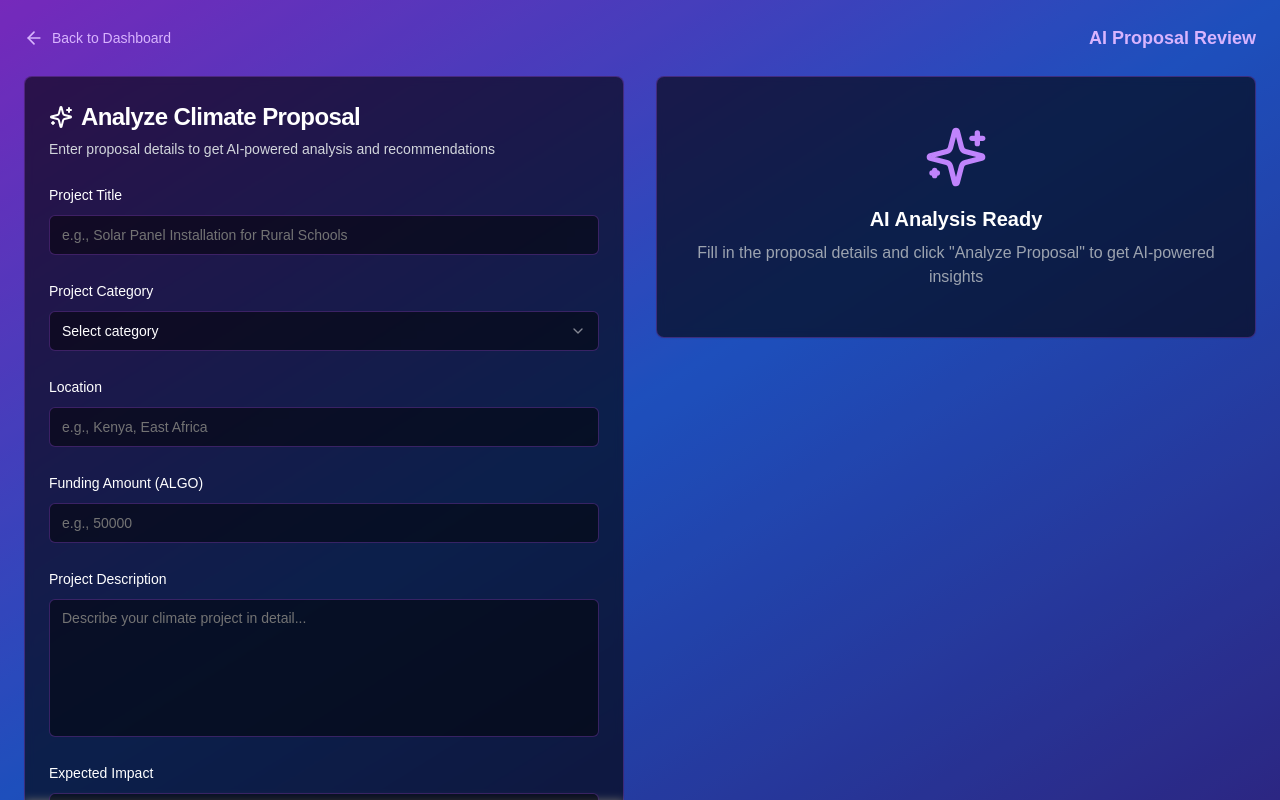
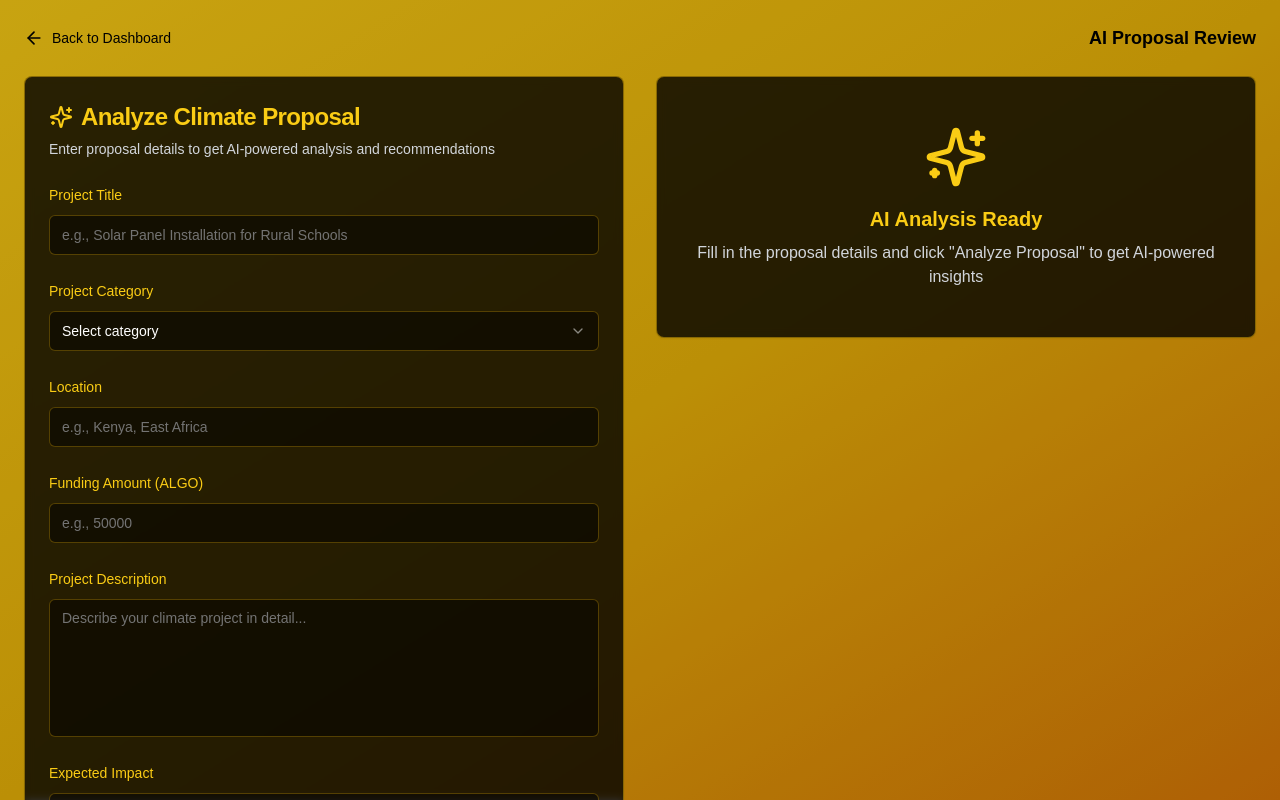
Before and after one commit to lhcee3/AI-G-DAO, a Next.js app in the folder frontend/: page /proposal-review in a window 1280 px wide. Shown: the top 800 px of the page. Built offline with nearby package versions, Linux system fonts and the light colour scheme; what @algorandfoundation/algokit-utils, algosdk would draw is missing.

Commit message:
Proposal Review UI CHanges

```diff
--- a/frontend/app/proposal-review/page.tsx
+++ b/frontend/app/proposal-review/page.tsx
@@ -46,28 +46,28 @@ export default function ProposalReviewPage() {
   }
 
   return (
-    <div className="relative flex flex-col min-h-[100dvh] text-white overflow-hidden">
-      {/* Purple/Blue Gradient Background */}
+    <div className="relative flex flex-col min-h-[100dvh] text-black overflow-hidden">
+      {/* Yellow/Black Gradient Background */}
       <div className="fixed inset-0 z-0">
-        <div className="absolute inset-0 bg-gradient-to-br from-purple-600 via-blue-600 to-indigo-800"></div>
+        <div className="absolute inset-0 bg-gradient-to-br from-yellow-400 via-yellow-500 to-amber-600"></div>
         <div className="absolute inset-0 bg-black/20"></div>
       </div>
 
       {/* Header */}
       <header className="relative z-10 flex items-center justify-between p-6">
-        <Link href="/dashboard" className="flex items-center gap-2 text-purple-300 hover:text-purple-200 transition-colors">
+        <Link href="/dashboard" className="flex items-center gap-2 text-black hover:text-gray-800 transition-colors">
           <ArrowLeftIcon className="w-5 h-5" />
           <span className="text-sm font-medium">Back to Dashboard</span>
         </Link>
-        <div className="text-purple-300 font-bold text-lg">AI Proposal Review</div>
+        <div className="text-black font-bold text-lg">AI Proposal Review</div>
       </header>
 
       <main className="relative z-10 flex-1 flex flex-col lg:flex-row gap-8 px-6 pb-6">
         {/* Proposal Input Form */}
         <div className="flex-1 max-w-2xl">
-          <Card className="bg-black/60 border-purple-500/30 backdrop-blur-sm">
+          <Card className="bg-black/80 border-yellow-500/50 backdrop-blur-sm">
             <CardHeader>
-              <CardTitle className="text-2xl text-white flex items-center gap-2">
+              <CardTitle className="text-2xl text-yellow-400 flex items-center gap-2">
                 <SparklesIcon className="w-6 h-6" />
                 Analyze Climate Proposal
               </CardTitle>
@@ -79,21 +79,21 @@ export default function ProposalReviewPage() {
             <CardContent className="space-y-6">
               {/* Project Title */}
               <div className="space-y-2">
-                <Label htmlFor="title" className="text-white">Project Title</Label>
+                <Label htmlFor="title" className="text-yellow-400">Project Title</Label>
                 <Input
                   id="title"
                   value={formData.projectTitle}
                   onChange={(e) => handleInputChange("projectTitle", e.target.value)}
                   placeholder="e.g., Solar Panel Installation for Rural Schools"
-                  className="bg-black/50 border-purple-500/30 text-white placeholder-gray-400"
+                  className="bg-black/50 border-yellow-500/30 text-white placeholder-gray-400"
                 />
               </div>
 
               {/* Category */}
               <div className="space-y-2">
-                <Label htmlFor="category" className="text-white">Project Category</Label>
+                <Label htmlFor="category" className="text-yellow-400">Project Category</Label>
                 <Select value={formData.category} onValueChange={(value) => handleInputChange("category", value)}>
-                  <SelectTrigger className="bg-black/50 border-purple-500/30 text-white">
+                  <SelectTrigger className="bg-black/50 border-yellow-500/30 text-white">
                     <SelectValue placeholder="Select category" />
                   </SelectTrigger>
                   <SelectContent>
@@ -110,52 +110,52 @@ export default function ProposalReviewPage() {
 
               {/* Location */}
               <div className="space-y-2">
-                <Label htmlFor="location" className="text-white">Location</Label>
+                <Label htmlFor="location" className="text-yellow-400">Location</Label>
                 <Input
                   id="location"
                   value={formData.location}
                   onChange={(e) => handleInputChange("location", e.target.value)}
                   placeholder="e.g., Kenya, East Africa"
-                  className="bg-black/50 border-purple-500/30 text-white placeholder-gray-400"
+                  className="bg-black/50 border-yellow-500/30 text-white placeholder-gray-400"
                 />
               </div>
 
               {/* Funding Amount */}
               <div className="space-y-2">
-                <Label htmlFor="funding" className="text-white">Funding Amount (ALGO)</Label>
+                <Label htmlFor="funding" className="text-yellow-400">Funding Amount (ALGO)</Label>
                 <Input
                   id="funding"
                   type="number"
                   value={formData.fundingAmount}
                   onChange={(e) => handleInputChange("fundingAmount", e.target.value)}
                   placeholder="e.g., 50000"
-                  className="bg-black/50 border-purple-500/30 text-white placeholder-gray-400"
+                  className="bg-black/50 border-yellow-500/30 text-white placeholder-gray-400"
                 />
               </div>
 
               {/* Description */}
               <div className="space-y-2">
-                <Label htmlFor="description" className="text-white">Project Description</Label>
+                <Label htmlFor="description" className="text-yellow-400">Project Description</Label>
                 <Textarea
                   id="description"
                   rows={6}
                   value={formData.description}
                   onChange={(e) => handleInputChange("description", e.target.value)}
                   placeholder="Describe your climate project in detail..."
-                  className="bg-black/50 border-purple-500/30 text-white placeholder-gray-400 resize-none"
+                  className="bg-black/50 border-yellow-500/30 text-white placeholder-gray-400 resize-none"
                 />
               </div>
 
               {/* Expected Impact */}
               <div className="space-y-2">
-                <Label htmlFor="impact" className="text-white">Expected Impact</Label>
+                <Label htmlFor="impact" className="text-yellow-400">Expected Impact</Label>
                 <Textarea
                   id="impact"
                   rows={3}
                   value={formData.expectedImpact}
                   onChange={(e) => handleInputChange("expectedImpact", e.target.value)}
                   placeholder="e.g., Reduce CO2 emissions by 1000 tons annually"
-                  className="bg-black/50 border-purple-500/30 text-white placeholder-gray-400 resize-none"
+                  className="bg-black/50 border-yellow-500/30 text-white placeholder-gray-400 resize-none"
                 />
               </div>
 
@@ -163,11 +163,11 @@ export default function ProposalReviewPage() {
               <Button
                 onClick={handleAnalyze}
                 disabled={isAnalyzing || !formData.projectTitle || !formData.description}
-                className="w-full bg-purple-600 hover:bg-purple-700 text-white font-semibold py-3 rounded-lg transition-all duration-300 transform hover:scale-105 disabled:opacity-50 disabled:cursor-not-allowed"
+                className="w-full bg-yellow-500 hover:bg-yellow-600 text-black font-semibold py-3 rounded-lg transition-all duration-300 transform hover:scale-105 disabled:opacity-50 disabled:cursor-not-allowed"
               >
                 {isAnalyzing ? (
                   <div className="flex items-center space-x-2">
-                    <div className="w-4 h-4 border-2 border-white/30 border-t-white rounded-full animate-spin"></div>
+                    <div className="w-4 h-4 border-2 border-black/30 border-t-black rounded-full animate-spin"></div>
                     <span>Analyzing with AI...</span>
                   </div>
                 ) : (
@@ -189,11 +189,11 @@ export default function ProposalReviewPage() {
           {reviewResult ? (
             <AIReviewDisplay review={reviewResult} />
           ) : (
-            <Card className="bg-black/60 border-purple-500/30 backdrop-blur-sm">
+            <Card className="bg-black/80 border-yellow-500/50 backdrop-blur-sm">
               <CardContent className="flex flex-col items-center justify-center py-12 text-center">
-                <SparklesIcon className="w-16 h-16 text-purple-400 mb-4" />
-                <h3 className="text-xl font-semibold text-white mb-2">AI Analysis Ready</h3>
-                <p className="text-gray-400">
+                <SparklesIcon className="w-16 h-16 text-yellow-400 mb-4" />
+                <h3 className="text-xl font-semibold text-yellow-400 mb-2">AI Analysis Ready</h3>
+                <p className="text-gray-300">
                   Fill in the proposal details and click "Analyze Proposal" to get AI-powered insights
                 </p>
               </CardContent>
--- a/frontend/components/ai-review-display.tsx
+++ b/frontend/components/ai-review-display.tsx
@@ -12,10 +12,10 @@ interface AIReviewDisplayProps {
 
 export function AIReviewDisplay({ review }: AIReviewDisplayProps) {
   return (
-    <Card className="bg-black/60 border-teal-500/30 backdrop-blur-sm">
+    <Card className="bg-black/80 border-yellow-500/50 backdrop-blur-sm">
       <CardHeader>
         <div className="flex items-center justify-between">
-          <CardTitle className="text-white flex items-center gap-2">
+          <CardTitle className="text-yellow-400 flex items-center gap-2">
             🤖 AI Analysis Results
           </CardTitle>
           <Badge className={getCategoryBadgeColor(review.category)}>
@@ -28,7 +28,7 @@ export function AIReviewDisplay({ review }: AIReviewDisplayProps) {
         {/* Overall Score */}
         <div className="space-y-2">
           <div className="flex justify-between items-center">
-            <span className="text-white font-medium">Overall Score</span>
+            <span className="text-yellow-400 font-medium">Overall Score</span>
             <span className={`font-bold text-lg ${getScoreColor(review.score)}`}>
               {review.score}/100
             </span>
@@ -42,19 +42,19 @@ export function AIReviewDisplay({ review }: AIReviewDisplayProps) {
             <div className={`text-lg font-bold ${getScoreColor(review.environmentalScore)}`}>
               {review.environmentalScore}
             </div>
-            <div className="text-sm text-gray-400">Environmental</div>
+            <div className="text-sm text-gray-300">Environmental</div>
           </div>
           <div className="text-center">
             <div className={`text-lg font-bold ${getScoreColor(review.feasibilityScore)}`}>
               {review.feasibilityScore}
             </div>
-            <div className="text-sm text-gray-400">Feasibility</div>
+            <div className="text-sm text-gray-300">Feasibility</div>
           </div>
           <div className="text-center">
             <div className={`text-lg font-bold ${getScoreColor(review.innovationScore)}`}>
               {review.innovationScore}
             </div>
-            <div className="text-sm text-gray-400">Innovation</div>
+            <div className="text-sm text-gray-300">Innovation</div>
           </div>
         </div>
 
@@ -78,7 +78,7 @@ export function AIReviewDisplay({ review }: AIReviewDisplayProps) {
         {/* Concerns */}
         {review.concerns.length > 0 && (
           <div className="space-y-2">
-            <h4 className="text-yellow-400 font-medium flex items-center gap-2">
+            <h4 className="text-orange-400 font-medium flex items-center gap-2">
               <AlertTriangleIcon className="w-4 h-4" />
               Concerns
             </h4>
@@ -95,7 +95,7 @@ export function AIReviewDisplay({ review }: AIReviewDisplayProps) {
         {/* Suggestions */}
         {review.suggestions.length > 0 && (
           <div className="space-y-2">
-            <h4 className="text-blue-400 font-medium flex items-center gap-2">
+            <h4 className="text-yellow-300 font-medium flex items-center gap-2">
               <LightbulbIcon className="w-4 h-4" />
               Suggestions
             </h4>
```
